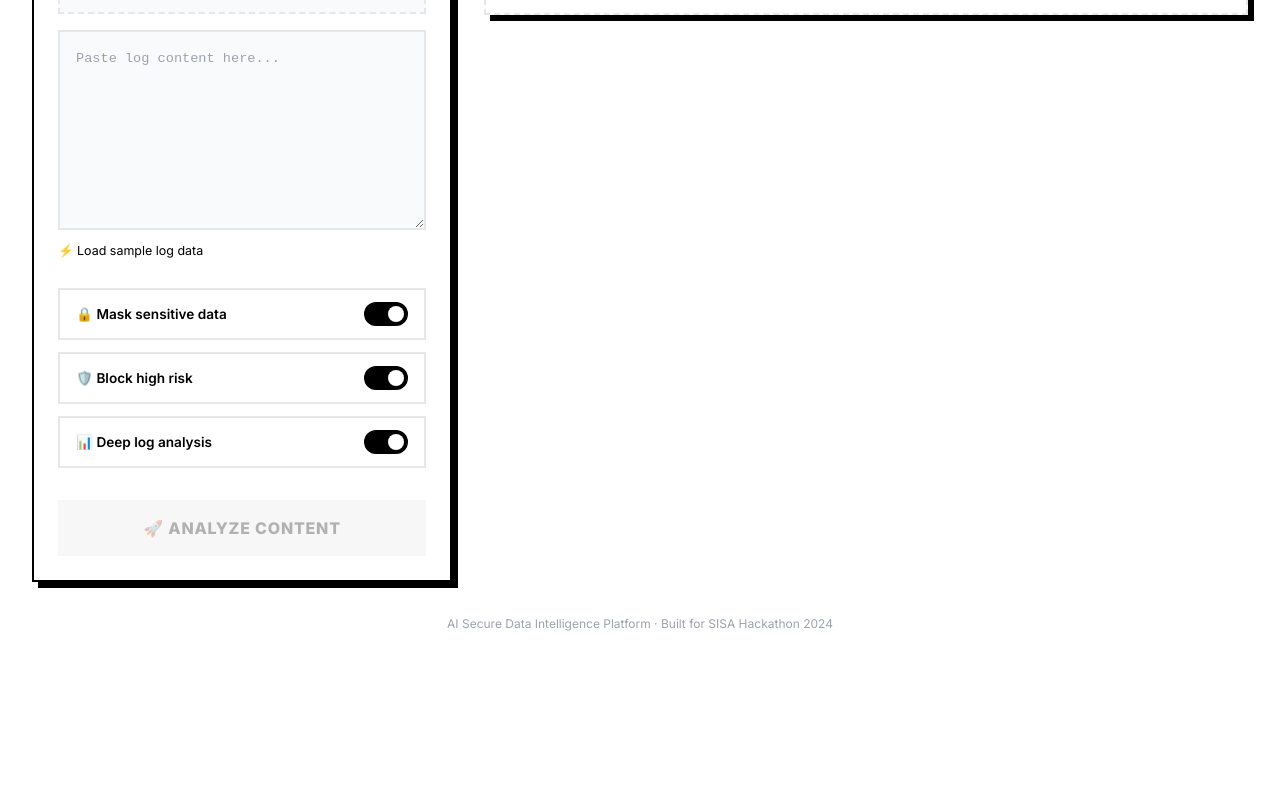
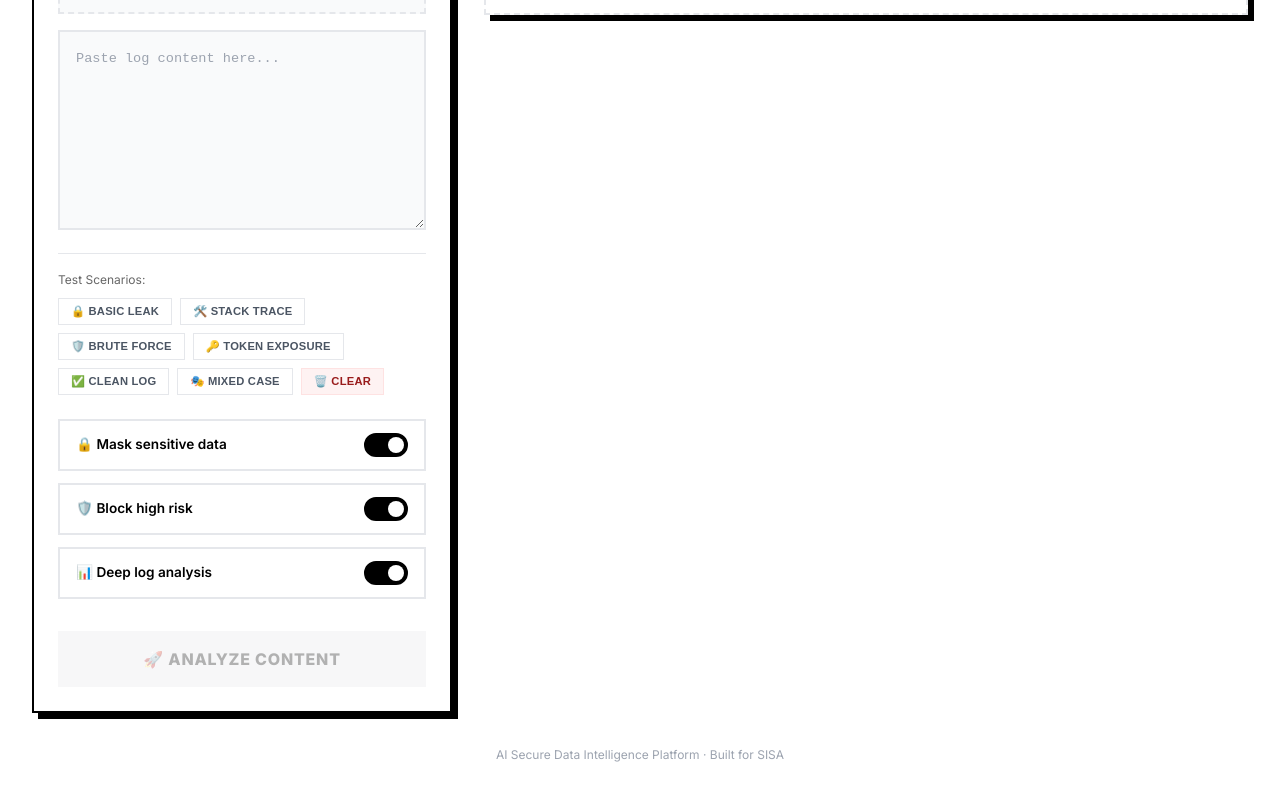
Before and after one commit to Sooryahaha/LogAI, a React (Vite) app: page / in a window 1280 px wide. Shown: the part 610-1410 px from the top of the page. Before the commit the page ends 1324 px from the top, so only its background shows below. Built offline with nearby package versions, Linux system fonts and the light colour scheme; no server answers.

Commit message:
Integrate test scenarios into UI and remove backend test script

```diff
--- a/src/App.jsx
+++ b/src/App.jsx
@@ -99,7 +99,7 @@ export default function App() {
         color: 'var(--text-muted)',
         fontSize: '0.75rem',
       }}>
-        AI Secure Data Intelligence Platform · Built for SISA Hackathon 2024
+        AI Secure Data Intelligence Platform · Built for SISA
       </footer>
     </div>
   );
--- a/src/components/InputPanel.jsx
+++ b/src/components/InputPanel.jsx
@@ -8,18 +8,44 @@ const INPUT_TYPES = [
   { key: 'chat', label: '💬 Chat', desc: 'Analyze chat messages' },
 ];
 
-const SAMPLE_LOG = `2024-01-15 08:01:30 ERROR Failed login attempt from 10.0.0.55 user=admin
-2024-01-15 08:01:31 ERROR Failed login attempt from 10.0.0.55 user=admin
-2024-01-15 08:01:32 ERROR Failed login attempt from 10.0.0.55 user=admin
-2024-01-15 08:01:33 ERROR Failed login attempt from 10.0.0.55 user=admin
-2024-01-15 08:01:34 ERROR Failed login attempt from 10.0.0.55 user=admin
-2024-01-15 08:01:35 ERROR Failed login attempt from 10.0.0.55 user=admin
-2024-01-15 08:02:20 WARN  api_key = AKIA4F7GXHP2EXAMPLE1
-2024-01-15 08:02:21 DEBUG password=admin123
-2024-01-15 08:02:22 ERROR Traceback (most recent call last):
-2024-01-15 08:03:15 WARN  token=eyJhbGciOiJIUzI1NiJ9.eyJzdWIiOiIxIn0.signature
-2024-01-15 08:03:30 INFO  Email sent to admin@company.com
-2024-01-15 08:04:00 WARN  DEBUG = true in production`;
+const TEST_SCENARIOS = [
+  {
+    id: 'basic',
+    name: '🔒 Basic Leak',
+    type: 'log',
+    content: `2026-03-10 10:00:01 INFO User login\nemail=admin@company.com\npassword=admin123\napi_key=sk-prod-xyz`
+  },
+  {
+    id: 'stack',
+    name: '🛠️ Stack Trace',
+    type: 'log',
+    content: `2026-03-10 ERROR NullPointerException at service.java:45\nDEBUG stack trace: line 45 -> service failed`
+  },
+  {
+    id: 'brute',
+    name: '🛡️ Brute Force',
+    type: 'log',
+    content: `2026-03-10 INFO login failed for user admin\n2026-03-10 INFO login failed for user admin\n2026-03-10 INFO login failed for user admin\n2026-03-10 INFO login failed for user admin\n2026-03-10 INFO login failed for user admin`
+  },
+  {
+    id: 'token',
+    name: '🔑 Token Exposure',
+    type: 'log',
+    content: `INFO token=abc123xyz\nINFO api_key=sk-test-987654`
+  },
+  {
+    id: 'clean',
+    name: '✅ Clean Log',
+    type: 'log',
+    content: `2026-03-10 INFO Server started successfully\n2026-03-10 INFO Health check passed`
+  },
+  {
+    id: 'mixed',
+    name: '🎭 Mixed Case',
+    type: 'log',
+    content: `2026-03-10 INFO User login\nemail=user@test.com\npassword=pass123\n2026-03-10 ERROR Exception at controller.java:22\nDEBUG mode enabled\ntoken=xyz-token-123`
+  }
+];
 
 export default function InputPanel({ onAnalyze, isLoading }) {
   const [inputType, setInputType] = useState('log');
@@ -61,9 +87,10 @@ export default function InputPanel({ onAnalyze, isLoading }) {
     });
   };
 
-  const loadSample = () => {
-    setContent(SAMPLE_LOG);
-    setInputType('log');
+  const loadScenario = (scenario) => {
+    setContent(scenario.content);
+    setInputType(scenario.type);
+    setFileName('');
   };
 
   const toggleOption = (key) => {
@@ -145,22 +172,29 @@ export default function InputPanel({ onAnalyze, isLoading }) {
         id="content-textarea"
       />
 
-      {/* Sample Data Button */}
-      <button
-        onClick={loadSample}
-        style={{
-          background: 'none',
-          border: 'none',
-          color: 'var(--accent-primary)',
-          fontSize: '0.78rem',
-          cursor: 'pointer',
-          padding: '6px 0',
-          fontFamily: 'var(--font-main)',
-        }}
-        id="load-sample-btn"
-      >
-        ⚡ Load sample log data
-      </button>
+      {/* Test Scenarios */}
+      <div className="test-scenarios">
+        <div style={{ fontSize: '0.75rem', opacity: 0.6, marginBottom: '8px' }}>Test Scenarios:</div>
+        <div className="scenario-grid">
+          {TEST_SCENARIOS.map((s) => (
+            <button
+              key={s.id}
+              className="scenario-chip"
+              onClick={() => loadScenario(s)}
+              id={`scenario-btn-${s.id}`}
+            >
+              {s.name}
+            </button>
+          ))}
+          <button
+            className="scenario-chip clear"
+            onClick={() => { setContent(''); setFileName(''); }}
+            id="scenario-btn-clear"
+          >
+            🗑️ Clear
+          </button>
+        </div>
+      </div>
 
       {/* Options */}
       <div className="options-group">
--- a/src/index.css
+++ b/src/index.css
@@ -235,6 +235,51 @@ body {
 
 .text-input::placeholder {
   color: var(--text-muted);
+}
+
+/* ── Test Scenarios ─────────────────────────────────────────────────────── */
+.test-scenarios {
+  margin-top: 16px;
+  padding-top: 16px;
+  border-top: 1px solid var(--border-glass);
+}
+
+.scenario-grid {
+  display: flex;
+  flex-wrap: wrap;
+  gap: 8px;
+}
+
+.scenario-chip {
+  padding: 6px 12px;
+  background: var(--bg-primary);
+  border: 1px solid var(--border-glass);
+  border-radius: 0;
+  font-size: 0.7rem;
+  font-weight: 700;
+  color: var(--text-secondary);
+  cursor: pointer;
+  transition: all 0.2s ease;
+  text-transform: uppercase;
+  letter-spacing: 0.02em;
+}
+
+.scenario-chip:hover {
+  border-color: #000;
+  color: #000;
+  background: #f3f4f6;
+  transform: translateY(-1px);
+}
+
+.scenario-chip.clear {
+  background: #fef2f2;
+  border-color: #fee2e2;
+  color: #991b1b;
+}
+
+.scenario-chip.clear:hover {
+  background: #fee2e2;
+  border-color: #f87171;
 }
 
 /* ── File Upload ────────────────────────────────────────────────────────── */
```
Also changed, not shown: 2 other files (tests, documents, lock files or other folders).
